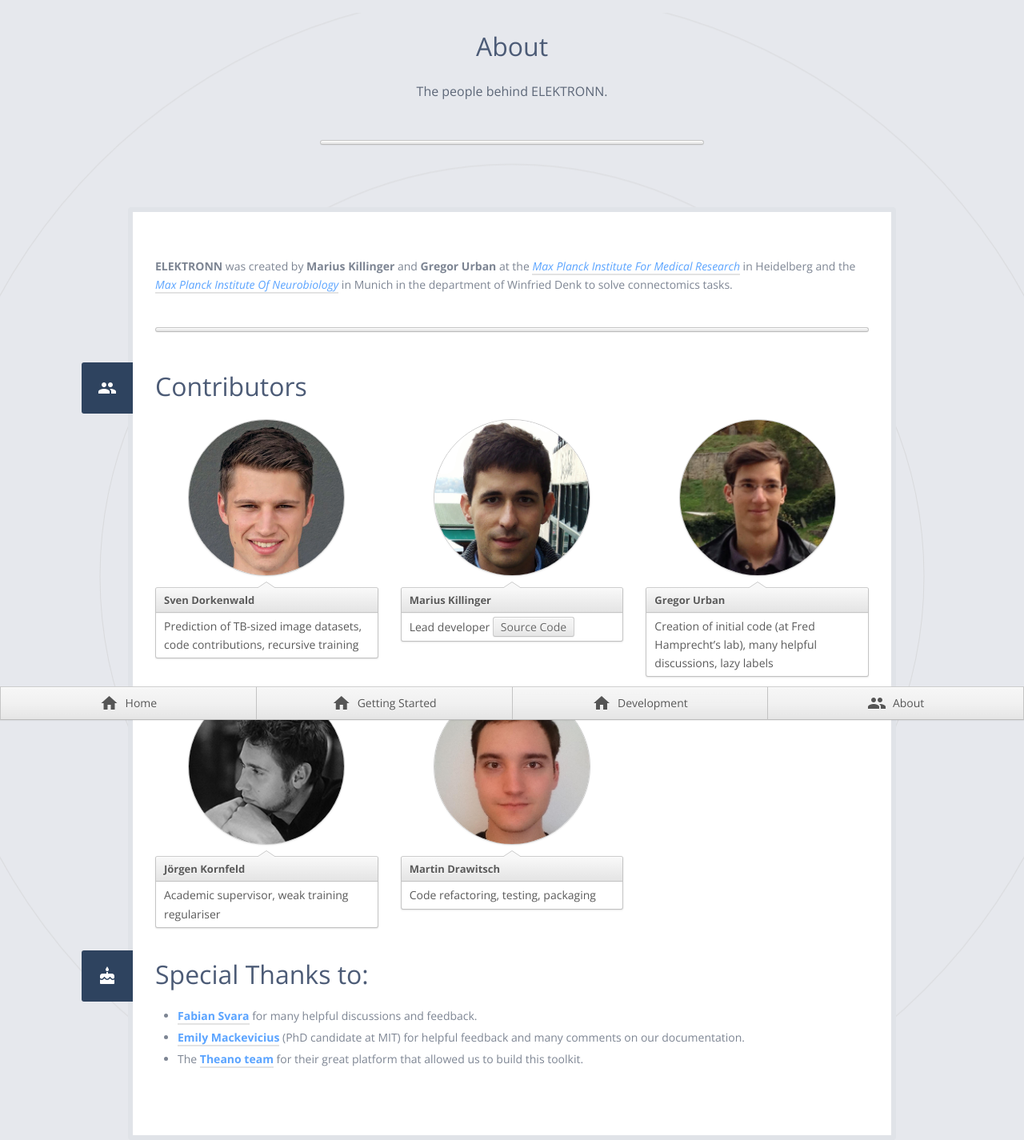
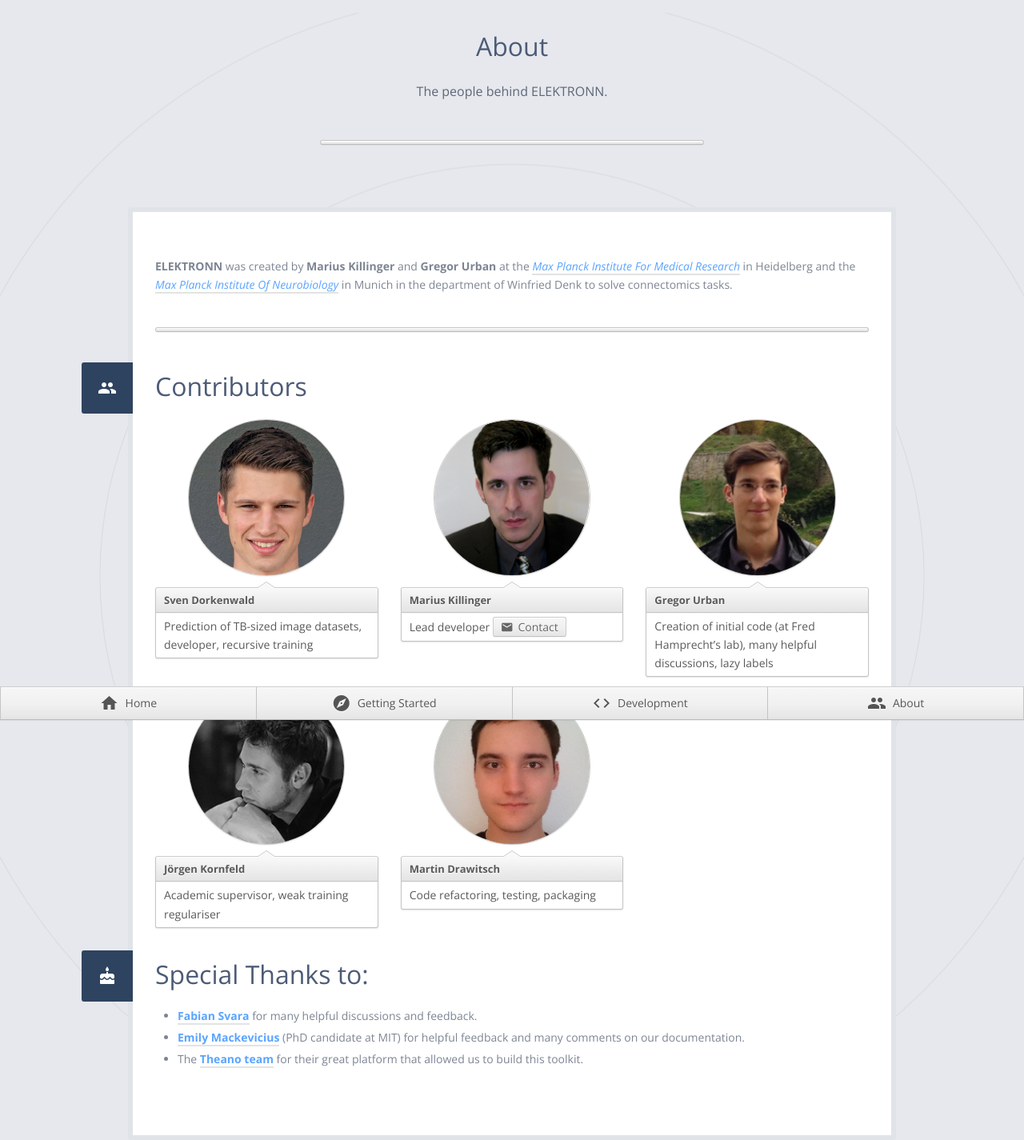
Before and after one commit to ELEKTRONN/elektronn.github.io, a Jekyll site: the page built from about.html, in a window 1280 px wide. Shown: the whole page at 80% size. Built offline with Jekyll 4.4.1, drawn with Linux system fonts in a browser that asks for light colours.

Commit message:
add new icons

```diff
--- a/_config.yml
+++ b/_config.yml
@@ -44,10 +44,10 @@
    icon: home
  - text: Getting Started
    url: /getting-started/
-   icon: home
+   icon: explore
  - text: Development
    url: /development/
-   icon: home
+   icon: code
  - text: About
    url: /about/
    icon: people
--- a/_sass/entities/_tag.scss
+++ b/_sass/entities/_tag.scss
@@ -17,6 +17,8 @@
 	border-bottom-color: #c1c1c1;
 }
 
-.tag.icon {
-	padding-left: 24px;
+.tag .material-icons {
+	font-size: 1.6rem;
+	vertical-align: middle;
+	padding: 0 2px 2px 0;
 }
--- a/about.html
+++ b/about.html
@@ -2,7 +2,6 @@
 layout: default
 permalink: /about/
 ---
-
 
 <section class="page">
 	<header class="page__header">
@@ -31,19 +30,19 @@
 				<div class="popover popover-down">
 					<h6>Sven Dorkenwald</h6>
 
-					<p>Prediction of TB-sized image datasets, code contributions, recursive training</p>
+					<p>Prediction of TB-sized image datasets, developer, recursive training</p>
 				</div>
 			</div>
 
 			<div class="row__col">
 				<div class="member-gallery__photo">
-					<img src="/images/team/Marius.jpg">
+					<img src="/images/team/Marius-Killinger-1.JPG">
 				</div>
 
 				<div class="popover popover-down">
 					<h6>Marius Killinger</h6>
 
-					<p>Lead developer <a class="tag" href="https://github.com/ELEKTRONN/ELEKTRONN"><i class="icon ion ion-social-github"></i>Source Code</a></p>
+					<p>Lead developer <a class="tag" href="mailto:Marius.Killinger@mpimf-heidelberg.mpg.de"><i class="material-icons">email</i> Contact</a></p>
 				</div>
 			</div>
 
--- a/development.html
+++ b/development.html
@@ -7,9 +7,6 @@
 	<header class="page__header">
 		<div class="container--small -center page__header__heading">
 			<h2>Development</h2>
-
-
-
 			<hr>
 		</div>
 	</header>
@@ -18,7 +15,7 @@
 		<p><strong>ELEKTRONN</strong> is developed as a scientific open source
 		project and released under the GPL.</p>
 
-		<p>We are happy to receive <a class="tag -icon" href="mailto:Marius.Killinger@mpimf-heidelberg.mpg.de"><i class="icon ion-android-mail"></i>Feedback</a>, contributions to make <strong>ELEKTRONN</strong> better or to answer questions.</p>
+		<p>We are happy to receive <a class="tag -icon" href="mailto:Marius.Killinger@mpimf-heidelberg.mpg.de"><i class="material-icons">chat</i> Feedback</a>, contributions to make <strong>ELEKTRONN</strong> better or to answer questions.</p>
 
 		<p>Please see our <a class="tag -icon" href="https://github.com/ELEKTRONN/ELEKTRONN"><i class="icon ion ion-social-github"></i>GitHub repository</a> for:</p>
 
--- a/getting-started.html
+++ b/getting-started.html
@@ -21,7 +21,7 @@
 
 				<p><strong>ELEKTRONN</strong> is a Python 2.7 package that can be installed with <a href="http://conda.pydata.org/docs/">conda</a> or <a href="https://pip.pypa.io/en/stable/">pip</a>. <a href="#Installation">Installation instructions.</a></p>
 
-				<p><a class="tag" href="https://github.com/ELEKTRONN/ELEKTRONN"><i class="icon ion ion-social-github"></i>Source Code</a></p>
+				<p><a class="tag" href="https://github.com/ELEKTRONN/ELEKTRONN"><i class="material-icons">code</i>Source Code</a></p>
 			</div>
 
 			<div class="row__col">
@@ -35,7 +35,7 @@
 
 				<p><strong>ELEKTRONN’s</strong> full documentation, including many tips for training, can be found here:</p>
 
-				<p><a class="tag -icon" href="http://elektronn.github.io/documentation"><i class="icon ion ion-ios-book-outline"></i>Documentation</a></p>
+				<p><a class="tag -icon" href="http://elektronn.github.io/documentation"><i class="material-icons">book</i> Documentation</a></p>
 			</div>
 
 			<div class="row__col">
```
